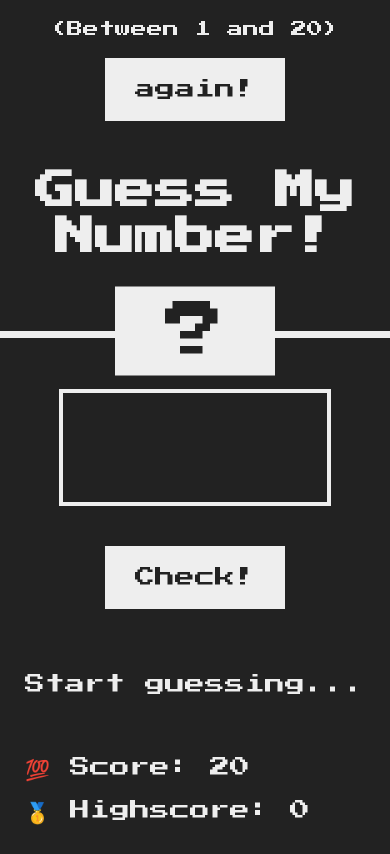
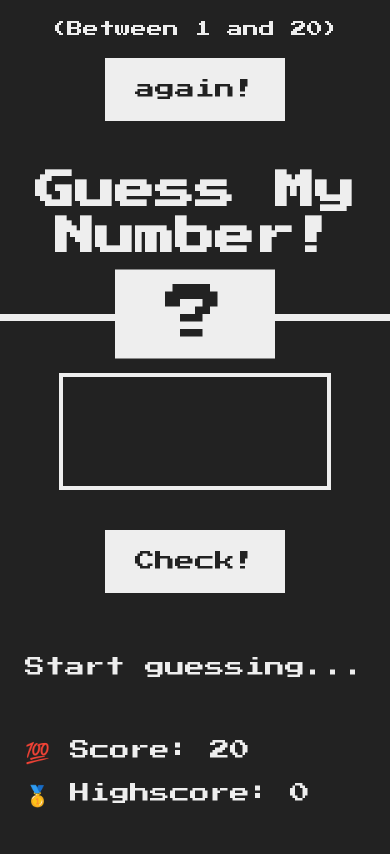
Before and after one commit to YassaEmad/Guess_the_number, a plain HTML site: page index.html in a window 390 px wide. Drawn offline with Linux system fonts and the light colour scheme.

Commit message:
Update style.css

```diff
--- a/style.css
+++ b/style.css
@@ -41,6 +41,9 @@ header {
   justify-content: space-between;
 }
 @media (max-width: 768px) {
+   header {
+    height: 38vh;
+  }
   .top {
     flex-direction: column;
     align-items: center;
```
